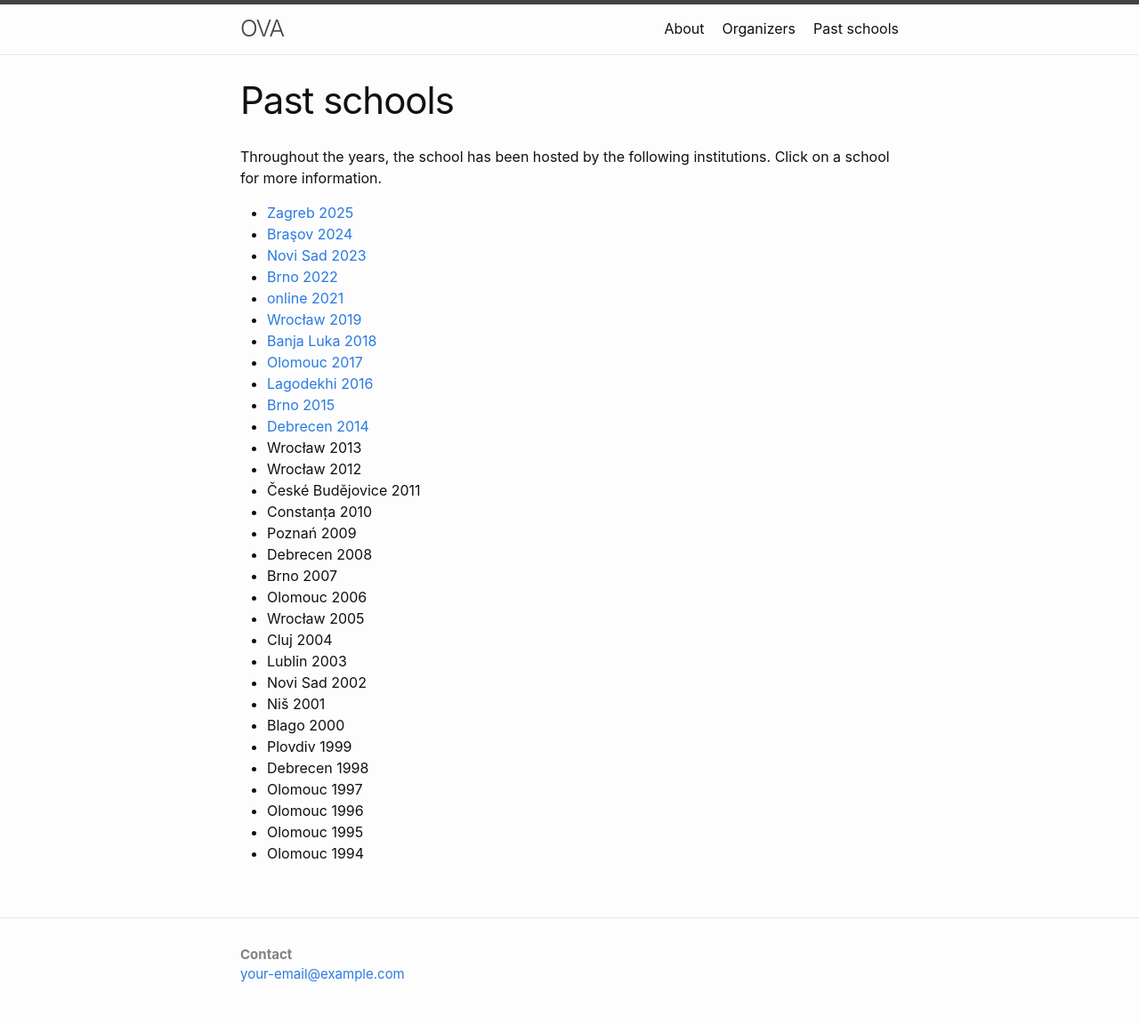
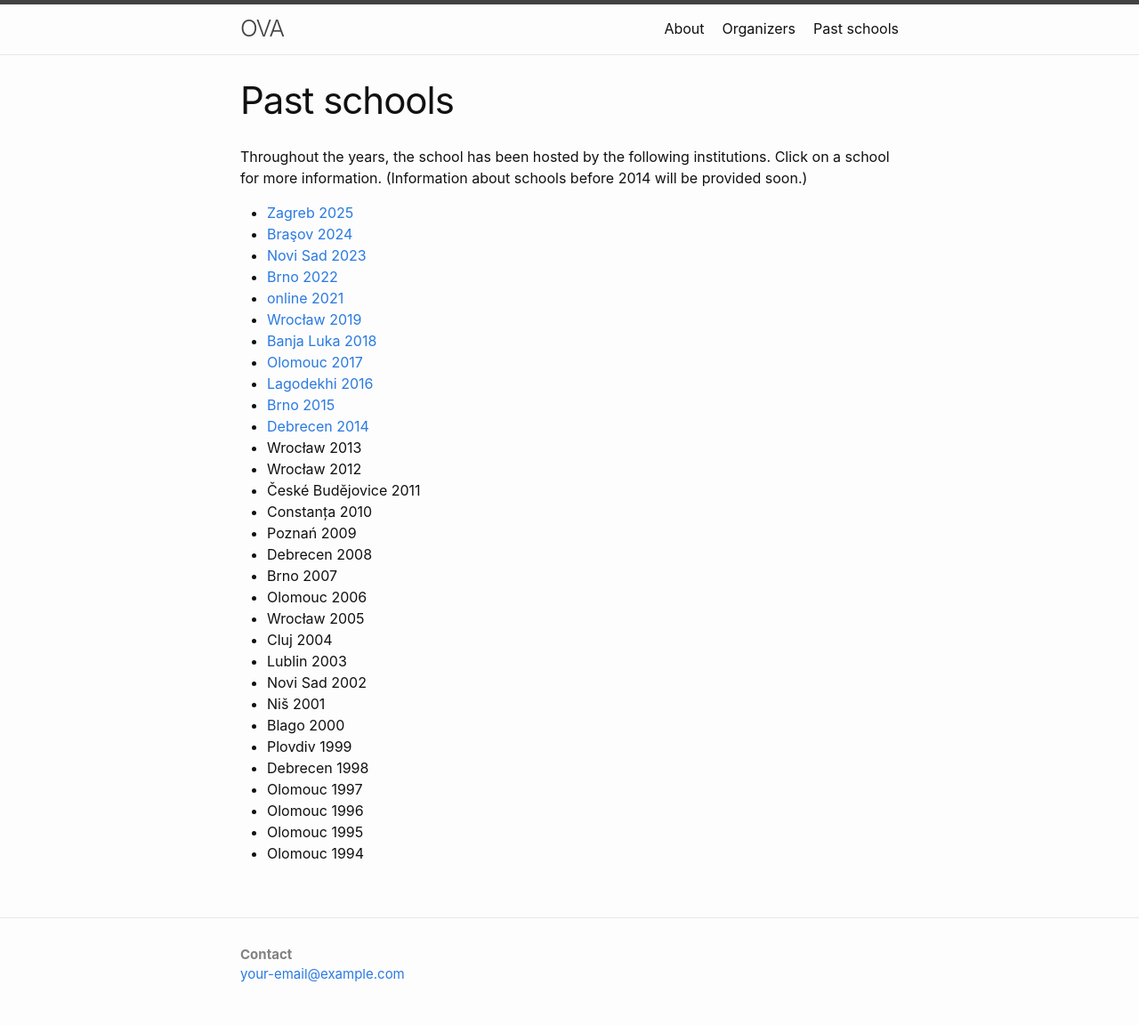
Before and after one commit to ovaschool/ovaschool.github.io, a Jekyll site: the page built from staticpages/pastschools.markdown, in a window 1280 px wide. Shown: the whole page at 89% size. Built offline with Jekyll 4.4.1, drawn with Linux system fonts in a browser that asks for light colours.

Commit message:
Update pastschools.markdown

```diff
--- a/staticpages/pastschools.markdown
+++ b/staticpages/pastschools.markdown
@@ -5,7 +5,7 @@ permalink: /pastschools/
 ---
 
 Throughout the years, the school has been hosted by the following institutions.
-Click on a school for more information.
+Click on a school for more information. (Information about schools before 2014 will be provided soon.)
 
 * [Zagreb 2025](/zagreb2025)
 * [Braşov 2024](/brasov2024)
```
